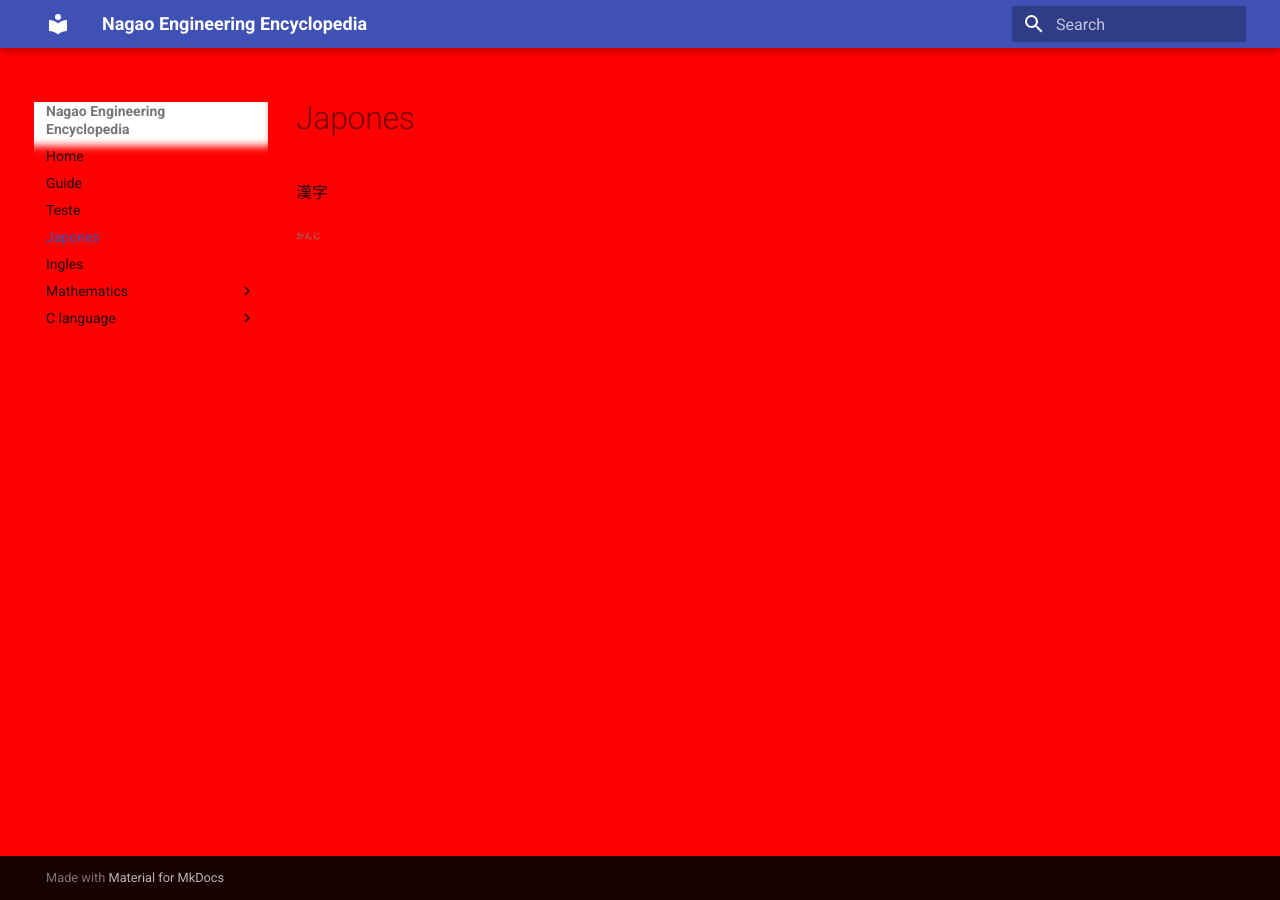
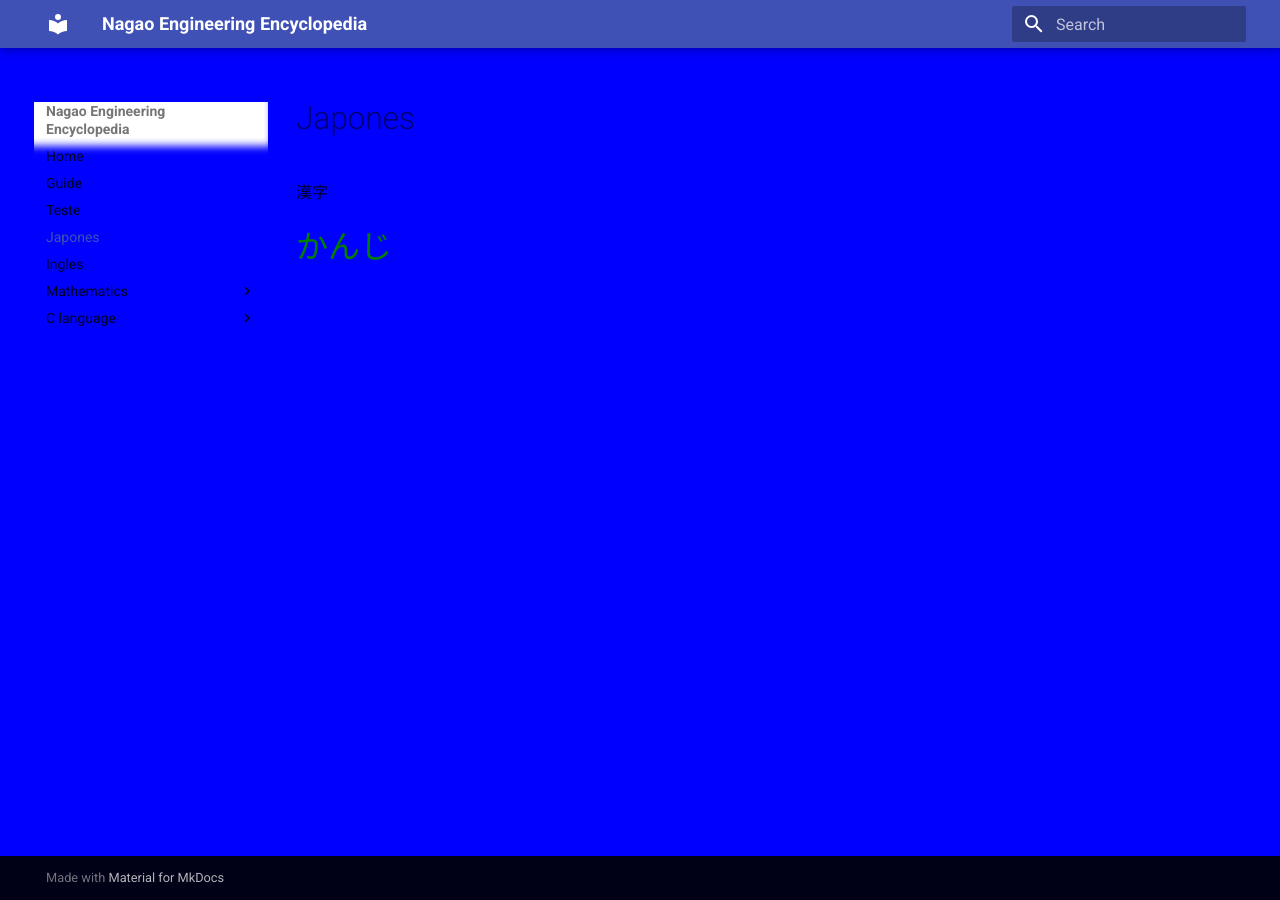
Before and after one commit to NagaoVictor/nagao-engineering, an MkDocs documentation site: the page built from docs/japones.md, in a window 1280 px wide. Built offline with MkDocs 1.6.1 and Material for MkDocs 9.7.7, drawn with Linux system fonts in a browser that asks for light colours.

Commit message:
Update extra.css

```diff
--- a/docs/stylesheets/extra.css
+++ b/docs/stylesheets/extra.css
@@ -3,10 +3,8 @@ ruby {
 }
 
 rt {
-    font-size: 0.52em;
-    line-height: 0.9;
-    color: #888;
-    transform: translateY(2px);
+    font-size: 2em !important;
+    color: green !important;
 }
 
 h1 {
@@ -14,5 +12,5 @@ h1 {
 }
 
 body {
-    background: red !important;
+    background: blue !important;
 }
```
